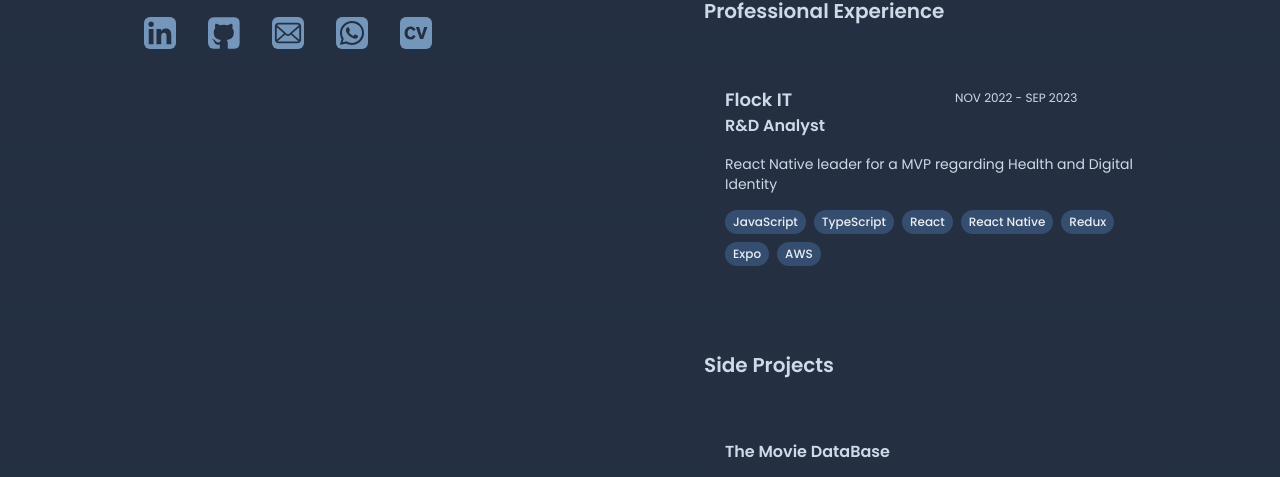
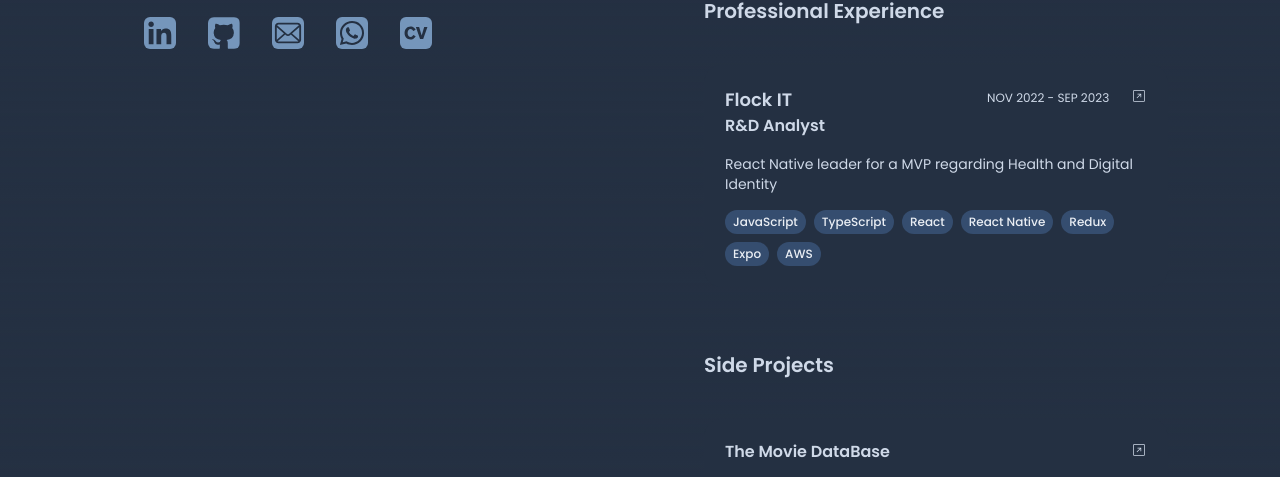
Before and after one commit to diego-scarpati/portfolio-app, a Next.js app: page / in a window 1280 px wide. Shown: the part 475-952 px from the top of the page. Built offline with nearby package versions, Linux system fonts and the light colour scheme.

Commit message:
Arrow icon for smaller screens

```diff
--- a/src/app/assets/icons/ArrowLink.tsx
+++ b/src/app/assets/icons/ArrowLink.tsx
@@ -1,5 +1,7 @@
 "use client";
-import React, { HTMLAttributes, useState } from "react";
+// import { useAppSelector } from "@/lib/hooks";
+// import { RootState } from "@/lib/store";
+import React, { HTMLAttributes } from "react";
 
 interface SVGProps extends HTMLAttributes<any> {
   size: string;
@@ -8,6 +10,7 @@ interface SVGProps extends HTMLAttributes<any> {
 }
 
 function ArrowLink({ size, className, hovered }: SVGProps) {
+  // const section = useAppSelector((state: RootState) => state.section);
   return (
     <div>
       <svg
@@ -20,7 +23,14 @@ function ArrowLink({ size, className, hovered }: SVGProps) {
       >
         <path
           d="M120 16C120 13.8783 119.157 11.8434 117.657 10.3431C116.157 8.84285 114.122 8 112 8H16C13.8783 8 11.8434 8.84285 10.3431 10.3431C8.84285 11.8434 8 13.8783 8 16V112C8 114.122 8.84285 116.157 10.3431 117.657C11.8434 119.157 13.8783 120 16 120H112C114.122 120 116.157 119.157 117.657 117.657C119.157 116.157 120 114.122 120 112V16ZM0 16C0 11.7565 1.68571 7.68687 4.68629 4.68629C7.68687 1.68571 11.7565 0 16 0L112 0C116.243 0 120.313 1.68571 123.314 4.68629C126.314 7.68687 128 11.7565 128 16V112C128 116.243 126.314 120.313 123.314 123.314C120.313 126.314 116.243 128 112 128H16C11.7565 128 7.68687 126.314 4.68629 123.314C1.68571 120.313 0 116.243 0 112V16ZM46.832 86.424C46.082 87.1751 45.0643 87.5975 44.0028 87.5982C42.9414 87.599 41.9231 87.178 41.172 86.428C40.4209 85.678 39.9985 84.6603 39.9978 83.5988C39.997 82.5374 40.418 81.5191 41.168 80.768L73.944 48H51.8C50.7391 48 49.7217 47.5786 48.9716 46.8284C48.2214 46.0783 47.8 45.0609 47.8 44C47.8 42.9391 48.2214 41.9217 48.9716 41.1716C49.7217 40.4214 50.7391 40 51.8 40H83.6C84.6609 40 85.6783 40.4214 86.4284 41.1716C87.1786 41.9217 87.6 42.9391 87.6 44V75.8C87.6 76.8609 87.1786 77.8783 86.4284 78.6284C85.6783 79.3786 84.6609 79.8 83.6 79.8C82.5391 79.8 81.5217 79.3786 80.7716 78.6284C80.0214 77.8783 79.6 76.8609 79.6 75.8V53.656L46.832 86.424Z"
-          fill={hovered ? "var(--bs-200)" : "var(--bs-900)"}
+          fill={
+            "var(--bs-200)"
+            // section.windowWidth < 1024
+            //   ? "var(--bs-200)"
+            //   : hovered
+            //     ? "var(--bs-200)"
+            //     : "var(--bs-900)"
+          }
         />
       </svg>
     </div>
--- a/src/app/common/ExperienceInfo.tsx
+++ b/src/app/common/ExperienceInfo.tsx
@@ -21,19 +21,23 @@ function ExperienceInfo({
       <div id="expTitle" className="w-full">
         {employer ? (
           <>
-            <div className="flex flex-row justify-between pr-8">
+            {/* <div className="flex flex-row justify-between pr-8"> */}
+            <div className="flex flex-row justify-between">
               <div id="employer">
                 <p className="lg:text-lg font-semibold">{employer}</p>
                 <p className="lg:text-base font-semibold">{title}</p>
               </div>
               <div id="experienceDate" className="flex justify-between w-40">
                 <p className="pt-1">{start + " - " + end}</p>
-                <ArrowLink size="20" className="" hovered={hovered} />
+                <ArrowLink size="16" className="pt-1" hovered={hovered} />
               </div>
             </div>
           </>
         ) : (
-          <p className="text-xs lg:text-base font-semibold">{title}</p>
+          <div className="flex w-full justify-between">
+            <p className="text-xs lg:text-base font-semibold">{title}</p>
+            <ArrowLink size="16" className="pt-1" hovered={hovered} />
+          </div>
         )}
       </div>
       <div id="expBrief">
--- a/src/app/common/RightSideTitle.tsx
+++ b/src/app/common/RightSideTitle.tsx
@@ -1,7 +1,11 @@
 "use client";
 
 import React, { useEffect, useRef } from "react";
-import { setExperience, setProjects } from "../../lib/features/section";
+import {
+  setExperience,
+  setProjects,
+  setWidth,
+} from "../../lib/features/section";
 import { useAppDispatch } from "@/lib/hooks";
 
 type RightSideTitleProps = {
@@ -15,6 +19,7 @@ function RightSideTitle({ title }: RightSideTitleProps) {
   const handleComponentPosition = () => {
     if (titleRef.current) {
       const rect = titleRef.current.getBoundingClientRect();
+      dispatch(setWidth(window.innerWidth));
       title === "Professional Experience"
         ? dispatch(setExperience(rect.top + window.scrollY - 50))
         : dispatch(setProjects(rect.top + window.scrollY - 50));
--- a/src/lib/features/section.ts
+++ b/src/lib/features/section.ts
@@ -10,12 +10,14 @@ type initialStateType = {
   experience: number;
   projects: number;
   section: SectionEnum;
+  windowWidth: number;
 };
 
 const initialState: initialStateType = {
   experience: 0,
   projects: 0,
   section: SectionEnum.ABOUT,
+  windowWidth: 0,
 };
 
 const sectionSlice = createSlice({
@@ -31,9 +33,13 @@ const sectionSlice = createSlice({
     setSection: (state, action: PayloadAction<SectionEnum>) => {
       state.section = action.payload;
     },
+    setWidth: (state, action: PayloadAction<number>) => {
+      state.windowWidth = action.payload;
+    },
   },
 });
 
 export default sectionSlice.reducer;
 
-export const { setExperience, setProjects, setSection } = sectionSlice.actions;
+export const { setExperience, setProjects, setSection, setWidth } =
+  sectionSlice.actions;
```
